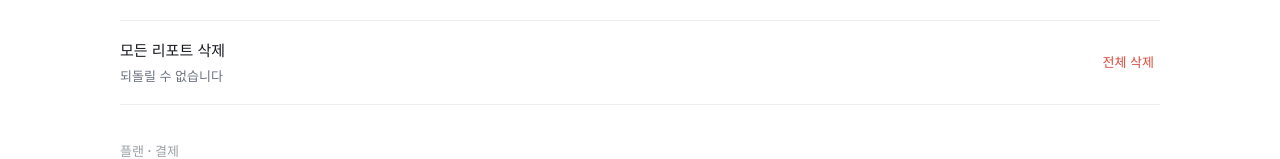
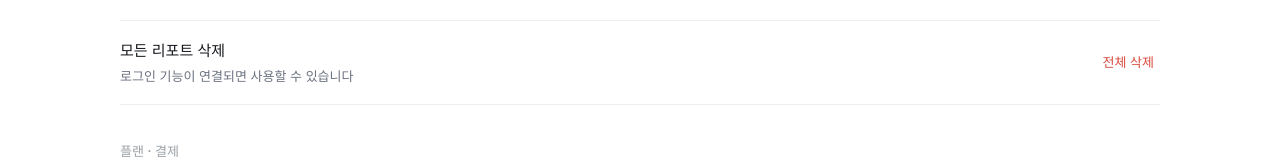
Before and after one commit to LikeLionHGU/WeAreWonYoung_FE, a React (Vite) app: page /settings in a window 1280 px wide. Shown: the part 512-671 px from the top of the page. Built offline with nearby package versions, Linux system fonts and the light colour scheme; no server answers.

Commit message:
fix: disable delete-all until accounts exist
The API has no ownership checks, so one visitor could erase every user's
reports. Keep the button disabled until login is connected.

```diff
--- a/src/pages/SettingsPage.tsx
+++ b/src/pages/SettingsPage.tsx
@@ -1,6 +1,9 @@
 import { useState } from 'react'
 import { apiClient } from '../api/client'
 import { fetchAllPages } from '../utils/fetchAllPages'
+
+// The API has no accounts yet, so deleting everything would remove every user's reports.
+const isDeleteAllAvailable = false
 
 function SettingsRow({
   title,
@@ -95,10 +98,14 @@ export default function SettingsPage() {
           />
           <SettingsRow
             title="모든 리포트 삭제"
-            description={deleteResult ?? '되돌릴 수 없습니다'}
+            description={
+              isDeleteAllAvailable
+                ? (deleteResult ?? '되돌릴 수 없습니다')
+                : '로그인 기능이 연결되면 사용할 수 있습니다'
+            }
             action="전체 삭제"
             tone="danger"
-            disabled={isDeleting}
+            disabled={!isDeleteAllAvailable || isDeleting}
             loading={isDeleting}
             onClick={() => void deleteAllVideos()}
           />
```
